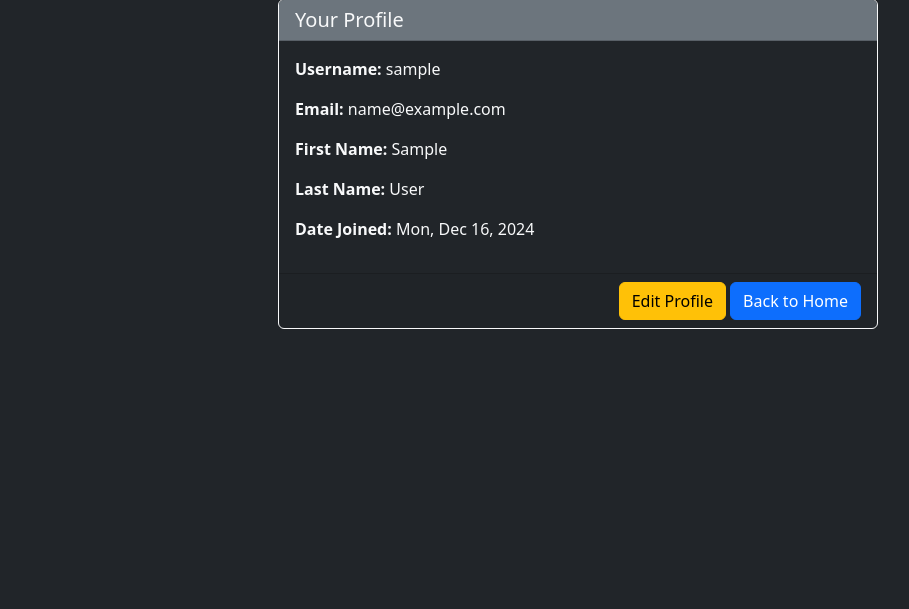
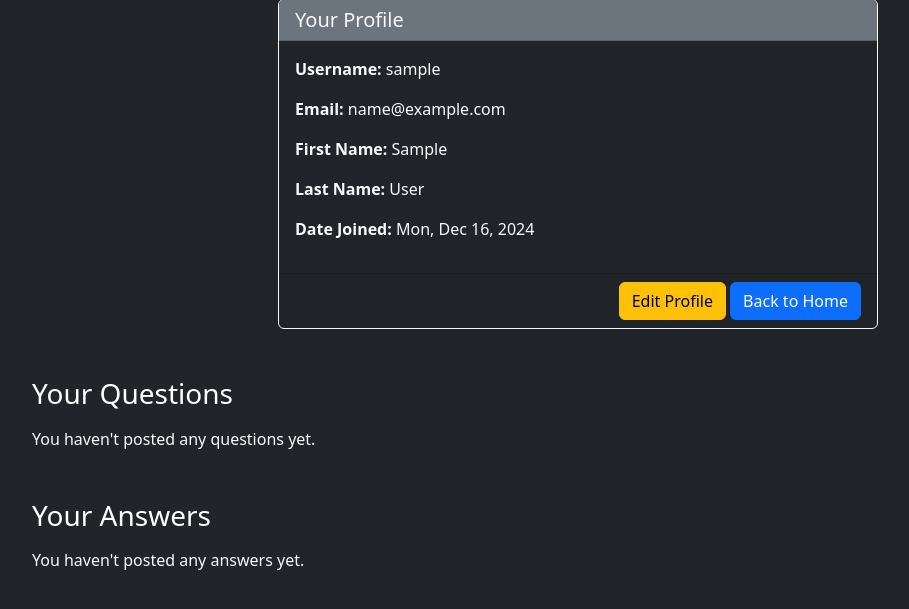
Before and after one commit to TediSina/CodeNest, a Django app: page /profile/ in a window 1280 px wide. Shown: the part 105-714 px from the top of the page, without its empty margins (62-971 px from the left). Run offline with Django 5.2, Linux system fonts and the light colour scheme; the visitor is signed in with stand-in values (Sample User, id 1); data that the repository does not hold is empty; some libraries are stand-ins or nearby versions.

Commit message:
Add user's questions and answers in profile view.

```diff
--- /dev/null
+++ b/CodeNest/static/js/profile.js
@@ -0,0 +1,32 @@
+document.addEventListener('DOMContentLoaded', () => {
+    const converter = new showdown.Converter({ tables: true, simplifiedAutoLink: true });
+
+    document.querySelectorAll('.answer-body').forEach((element) => {
+        const markdownContent = element.textContent;
+        const htmlContent = converter.makeHtml(markdownContent);
+        element.innerHTML = htmlContent;
+
+        element.querySelectorAll('pre code').forEach((block) => {
+            hljs.highlightElement(block);
+
+            const languageClass = block.className.match(/language-([\w-]+)/);
+            if (languageClass) {
+                const language = languageClass[1];
+                const label = document.createElement('div');
+                label.textContent = language.toUpperCase();
+                label.style.cssText = `
+                    position: absolute;
+                    top: 5px;
+                    right: 10px;
+                    background: #444;
+                    color: #fff;
+                    padding: 2px 6px;
+                    font-size: 12px;
+                    border-radius: 4px;
+                `;
+                block.parentElement.style.position = 'relative';
+                block.parentElement.appendChild(label);
+            }
+        });
+    });
+});
--- a/CodeNest/templates/profile.html
+++ b/CodeNest/templates/profile.html
@@ -1,8 +1,10 @@
 {% extends 'base.html' %}
+{% load static %}
 
 {% block title %}Profile{% endblock %}
 
 {% block content %}
+<div class="container mt-4">
     <div class="card text-light bg-dark border-light mx-auto" style="max-width: 600px;">
         <div class="card-header bg-secondary">
             <h5 class="card-title mb-0">Your Profile</h5>
@@ -19,4 +21,49 @@
             <a href="{% url 'index' %}" class="btn btn-primary">Back to Home</a>
         </div>
     </div>
+
+    <div class="mt-5">
+        <h3 class="text-white">Your Questions</h3>
+        {% if questions %}
+            <div class="list-group">
+                {% for question in questions %}
+                    <a href="{% url 'question_detail' question.id %}" class="list-group-item list-group-item-action bg-dark text-white">
+                        <h5 class="mb-1 text-white">{{ question.title }}</h5>
+                        <small class="text-light">Posted on {{ question.created_at|date:"F j, Y, g:i a" }}</small>
+                    </a>
+                {% endfor %}
+            </div>
+        {% else %}
+            <p class="text-light mt-3">You haven't posted any questions yet.</p>
+        {% endif %}
+    </div>
+
+    <div class="mt-5">
+        <h3 class="text-white">Your Answers</h3>
+        {% if answers %}
+            <div class="list-group">
+                {% for answer in answers %}
+                    <div class="list-group-item bg-dark text-white">
+                        <div class="markdown-body">
+                            <p class="answer-body">{{ answer.body }}</p>
+                        </div>
+                        <small class="text-light">
+                            Answered on {{ answer.created_at|date:"F j, Y, g:i a" }}
+                            for <a href="{% url 'question_detail' answer.question.id %}" class="text-info">{{ answer.question.title }}</a>
+                        </small>
+                    </div>
+                {% endfor %}
+            </div>
+        {% else %}
+            <p class="text-light mt-3">You haven't posted any answers yet.</p>
+        {% endif %}
+    </div>
+</div>
 {% endblock %}
+
+{% block scripts %}
+    <script src="https://cdn.jsdelivr.net/npm/showdown@latest/dist/showdown.min.js"></script>
+    <script src="https://cdnjs.cloudflare.com/ajax/libs/highlight.js/11.7.0/highlight.min.js"></script>
+    <script src="{% static 'js/profile.js' %}"></script>
+    <link rel="stylesheet" href="https://cdnjs.cloudflare.com/ajax/libs/highlight.js/11.7.0/styles/monokai.min.css">
+{% endblock %}
--- a/CodeNest/views.py
+++ b/CodeNest/views.py
@@ -5,10 +5,17 @@ from django.shortcuts import render, redirect
 from django.contrib.auth import logout, update_session_auth_hash
 from django.contrib.auth.forms import PasswordChangeForm
 from .forms import CustomUserCreationForm, CustomUserChangeForm
+from forum.models import Question, Answer
 
 @login_required
 def profile_view(request):
-    return render(request, 'profile.html', {'user': request.user})
+    user_questions = Question.objects.filter(author=request.user).order_by('-created_at')
+    user_answers = Answer.objects.filter(author=request.user).order_by('-created_at')
+    return render(request, 'profile.html', {
+        'user': request.user,
+        'questions': user_questions,
+        'answers': user_answers
+    })
 
 @login_required
 def edit_profile_view(request):
--- a/forum/forms.py
+++ b/forum/forms.py
@@ -15,9 +15,6 @@ class QuestionForm(forms.ModelForm):
                 'rows': 20,
                 'placeholder': 'Write your question using Markdown'
             }),
-            'tags': forms.SelectMultiple(attrs={
-                'class': 'form-control bg-dark text-light border-secondary'
-            }),
         }
 
 class AnswerForm(forms.ModelForm):
--- a/forum/templates/forum/create_question.html
+++ b/forum/templates/forum/create_question.html
@@ -17,10 +17,6 @@
             {{ form.title }}
         </div>
         <div class="form-group">
-            {{ form.tags.label_tag }}
-            {{ form.tags }}
-        </div>
-        <div class="form-group">
             {{ form.body.label_tag }}
             {{ form.body }}
         </div>
```
Lines whose indentation alone changed are shown as unchanged.
